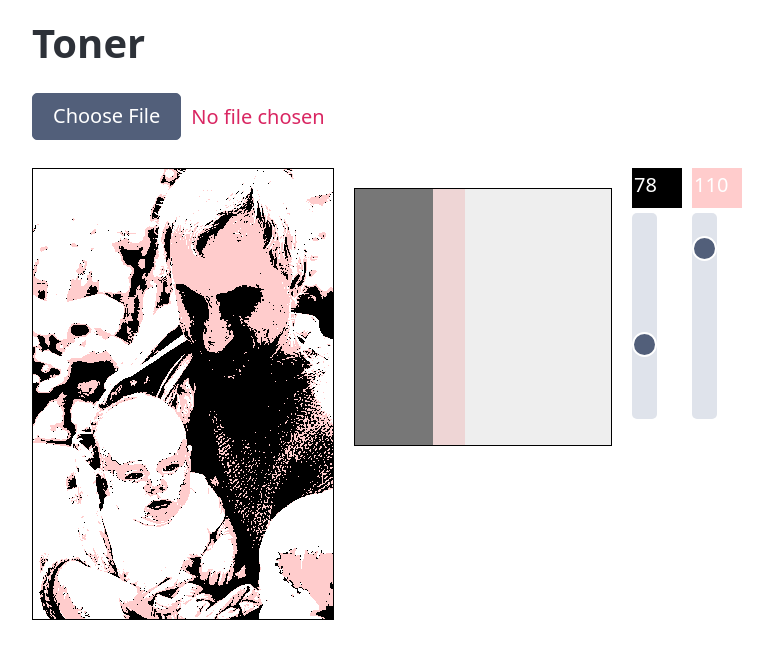
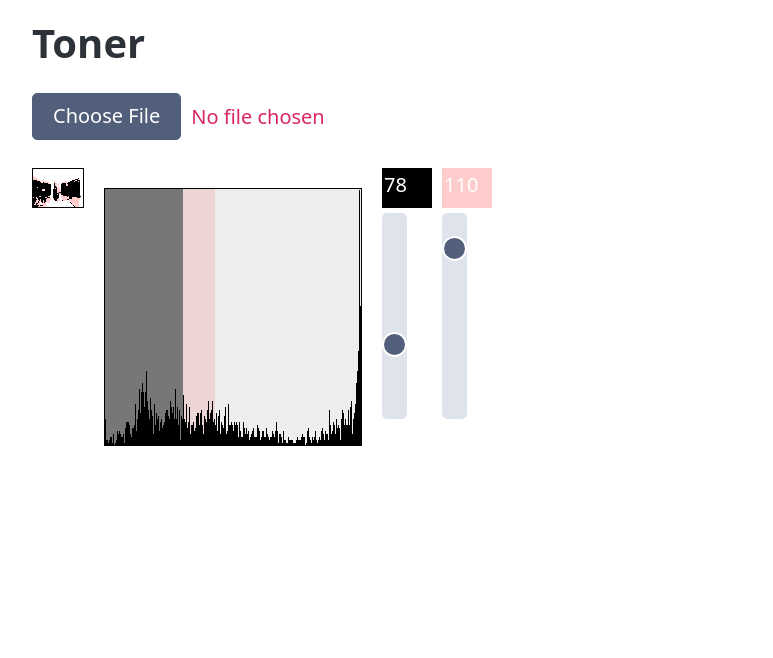
Before and after one commit to greggraf/twotone, a SvelteKit app: page / in a window 1280 px wide. Shown: the top 658 px of the page, without its empty margins (8-781 px from the left). Built offline with nearby package versions, Linux system fonts and the light colour scheme.

Commit message:
make more testable with console logs and temp props for creating the DOM

```diff
--- a/src/routes/+page.svelte
+++ b/src/routes/+page.svelte
@@ -1,7 +1,9 @@
 <script>
 	import { onMount } from 'svelte';
 	import '../app.scss';
-	import logo from '$lib/assets/crw_7086c_std.jpg';
+	import logo from '$lib/assets/IMG_0608small.jpeg';
+
+	let { _greyscaleImageData = []} = $props();
 
 	const thirdcolors = [
 		[255, 204, 204],
@@ -38,7 +40,7 @@
 	let whitepoint = $state(110);
 	let colorChoice = $state(0);
 	let hexColor = $derived(rgbToHex(thirdcolors[colorChoice]));
-	let greyscaleImagedata = $state([]);
+	let greyscaleImagedata = $state(_greyscaleImageData);
 	let waitingForGreyscale = $derived(greyscaleImagedata.length === 0);
 
 	$effect(() => {
@@ -133,14 +135,19 @@
 			ctx.drawImage(image, 0, 0, canvasWidth, canvasHeight);
 			const imageData = ctx.getImageData(0, 0, canvasWidth, canvasHeight);
 			console.timeEnd('image load event');
+
 			console.time('create grey scale');
-
 			greyscaleImagedata = makeGreyscale(Uint8ClampedArray.from(imageData.data));
 			console.timeEnd('create grey scale');
+
+			console.log('greyscaleImagedata', greyscaleImagedata)
+
 			for (let i = 0; i < greyscaleImagedata.length; i += 4) {
 				const grayscale = greyscaleImagedata[i];
 				histogram[grayscale]++;
 			}
+			console.log('greyscahistogramleImagedata', histogram)
+
 		};
 
 		fileInput.addEventListener('change', function () {
@@ -154,6 +161,8 @@
 			console.timeEnd('reading');
 		});
 	});
+
+
 </script>
 
 <main>
@@ -182,8 +191,7 @@
 					<g style="isolatation: isolate">
 						<g {fill}>
 							{#each newhistogram as bar, i}
-								{console.log(bar)}
-								<rect x={i * 1} y={256} width="1" height={1} />
+								<rect x={i * 1} y={256 - bar} width="1" height={bar} />
 							{/each}
 						</g>
 						<g fill="black">
```
